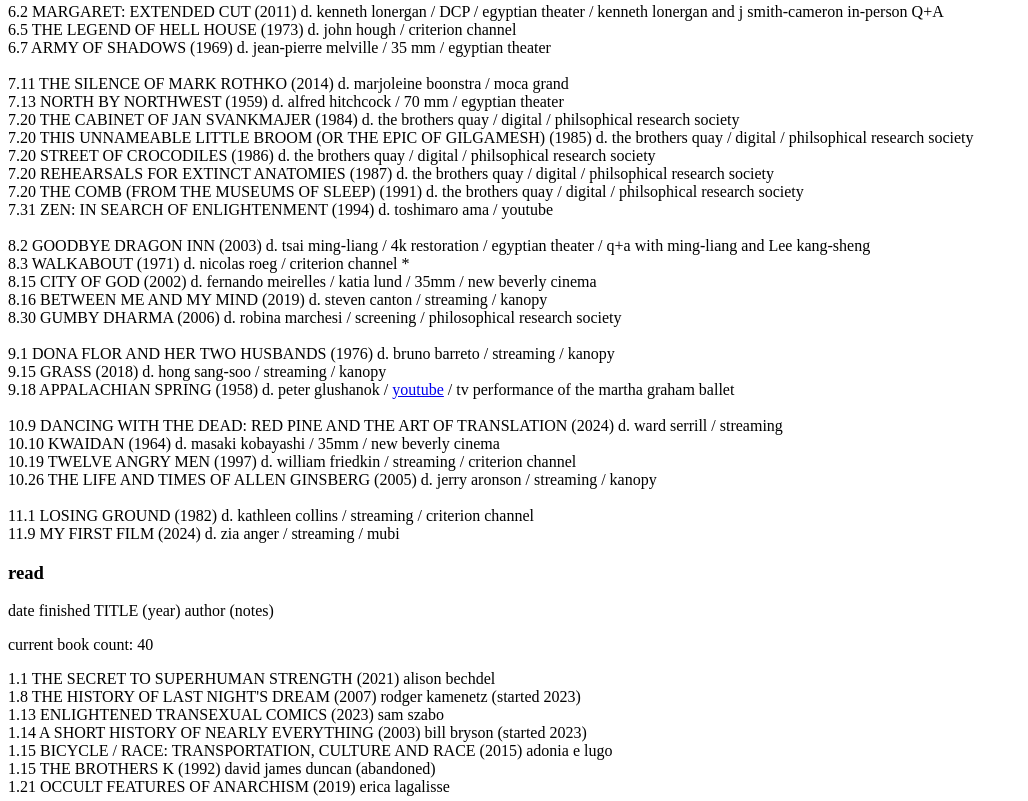
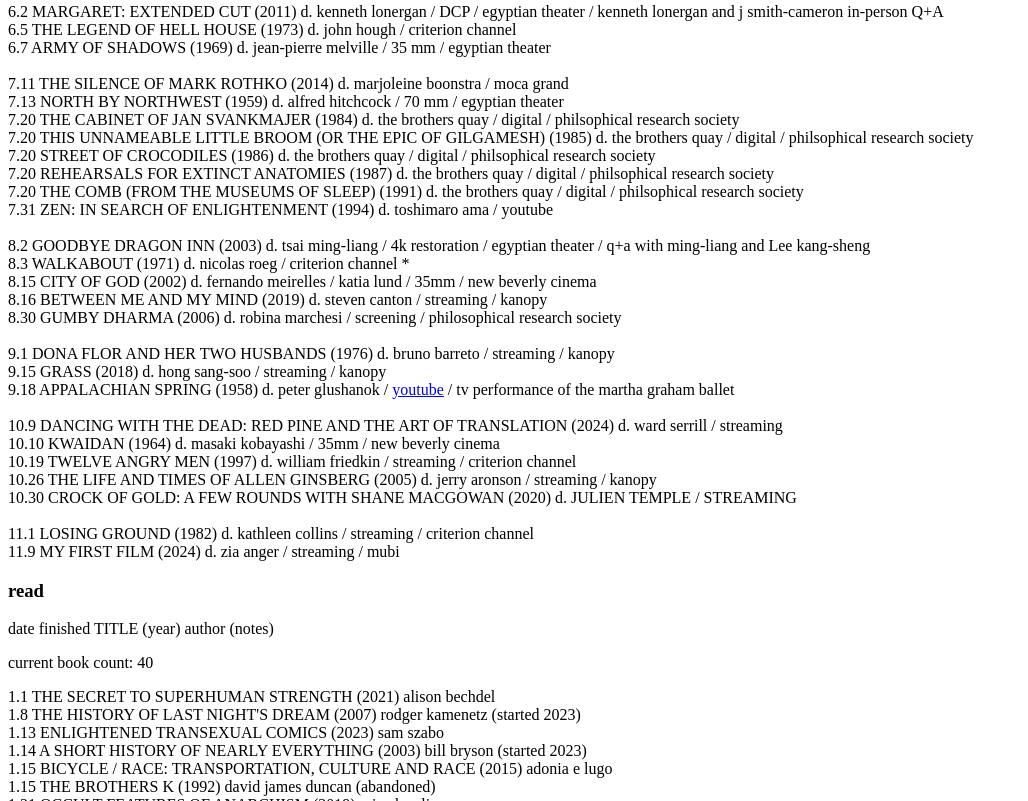
Before and after one commit to strangesongs/strangesongs.github.io, a plain HTML site: page index.html in a window 1280 px wide. Shown: the part 1011-1812 px from the top of the page, without its empty margins (0-1028 px from the left). Drawn offline with Linux system fonts and the light colour scheme.

Commit message:
filk lst

```diff
--- a/index.html
+++ b/index.html
@@ -102,6 +102,7 @@
                 <li>10.10 KWAIDAN (1964) d. masaki kobayashi / 35mm / new beverly cinema</li>
                 <li>10.19 TWELVE ANGRY MEN (1997) d. william friedkin / streaming / criterion channel</li>
                 <li>10.26 THE LIFE AND TIMES OF ALLEN GINSBERG (2005) d. jerry aronson / streaming / kanopy</li>
+                <li>10.30 CROCK OF GOLD: A FEW ROUNDS WITH SHANE MACGOWAN (2020) d. JULIEN TEMPLE / STREAMING</li>
                 <br>
                 <li>11.1 LOSING GROUND (1982) d. kathleen collins / streaming / criterion channel</li>
                 <li>11.9 MY FIRST FILM (2024) d. zia anger / streaming / mubi</li>
```
